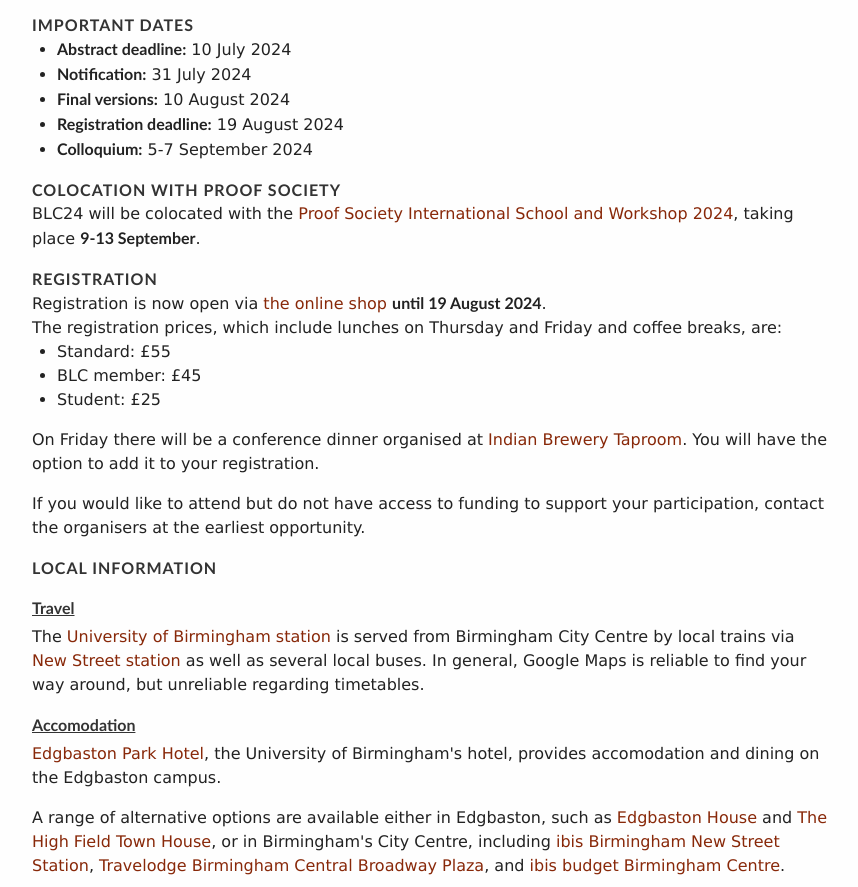
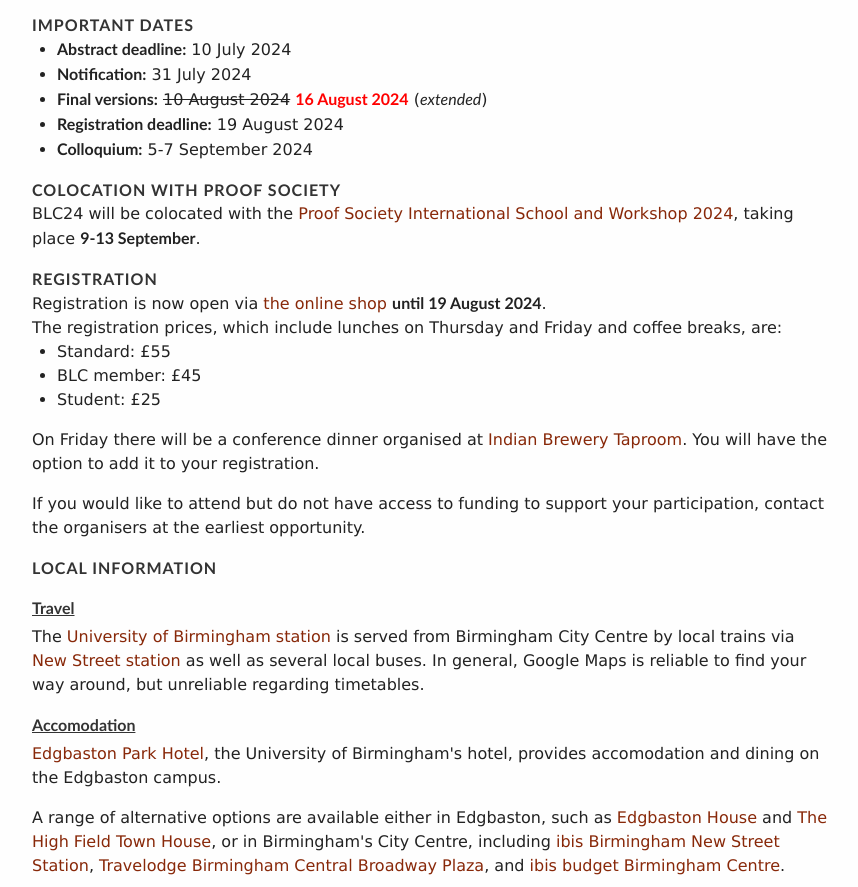
Before and after one commit to blc24/blc24.github.io, a plain HTML site: page index.html in a window 1280 px wide. Shown: the part 1309-2196 px from the top of the page, without its empty margins (208-1066 px from the left). Drawn offline with nearby package versions, Linux system fonts and the light colour scheme; a web font is replaced by a local one.

Commit message:
extension

```diff
--- a/index.html
+++ b/index.html
@@ -119,8 +119,8 @@
 	      <b>Abstract deadline:</b> 10 July 2024 </li>
 	      <!-- <del>17 May 2024</del> <b style="color: red;">24 May 2024</b> <a href="https://www.timeanddate.com/time/zones/aoe">AoE</a> (<i>extended</i>)</li> </li> -->
 	    <li><b>Notification:</b> 31 July 2024 </li>
-            <li><b>Final versions:</b> 10 August 2024 </li>
-            <li><b>Registration deadline:</b> 19 August 2024</li>
+            <li><b>Final versions:</b> <del>10 August 2024</del>  <b style="color: red;">16 August 2024</b> (<i>extended</i>) </li>
+            <li><b>Registration deadline:</b> 19 August 2024 </li>
 	    <li><b>Colloquium:</b> 5-7 September 2024</li>
 	  </ul>
 	  <p></p>
```
